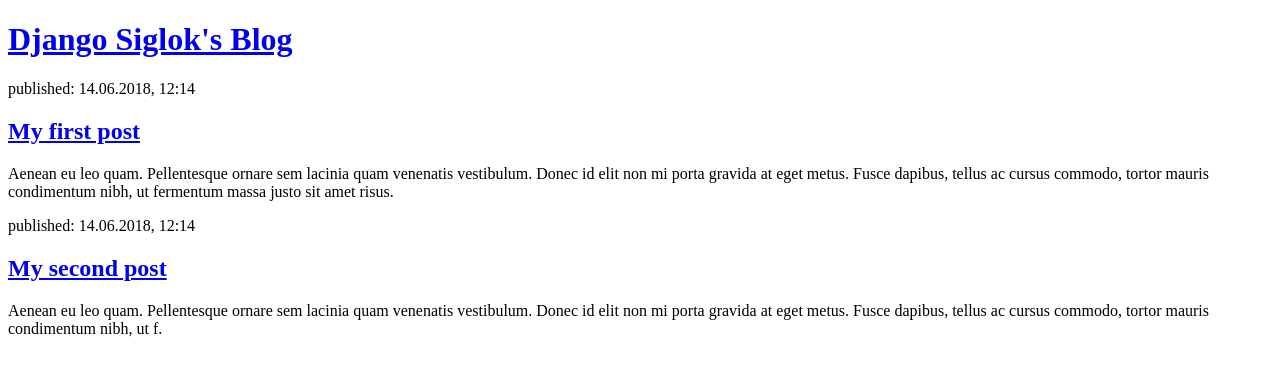
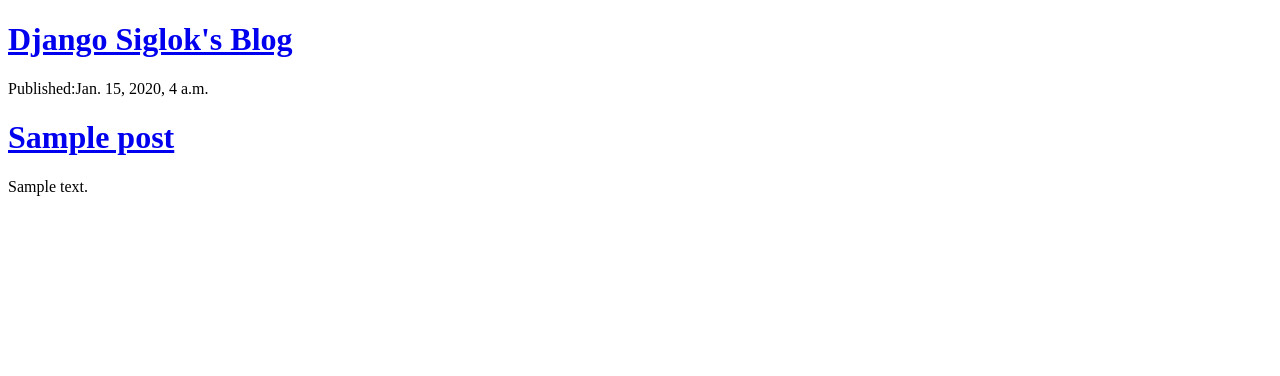
Before and after one commit to siglok/my-first-blog, a Django app: template blog/templates/blog/post_list.html in a window 1280 px wide. Shown: the top 376 px of the page. Run offline with Django 3.2, Linux system fonts and the light colour scheme; the template is opened without the code that fills it: values that come from a table or form of the project are taken from there, others are empty; tables that the repository leaves empty hold one stand-in row (values such as "Sample post").

Commit message:
modificamos los tamplate para el display de post en la base de datos

```diff
--- a/blog/templates/blog/post_list.html
+++ b/blog/templates/blog/post_list.html
@@ -9,16 +9,19 @@
 	    	<h1><a href="#">Django Siglok's Blog</a></h1>
 	   </div>
 
+
+		{%for post in posts%}
 	    <div>
-	    	<p>published: 14.06.2018, 12:14</p>
-	    	<h2><a href="#">My first post</a></h2>
-	    	<p>Aenean eu leo quam. Pellentesque ornare sem lacinia quam venenatis vestibulum. Donec id elit non mi porta gravida at eget metus. Fusce dapibus, tellus ac cursus commodo, tortor mauris condimentum nibh, ut fermentum massa justo sit amet risus.</p>
+	    	<!-- llamar una variable de django doble {} -->
+	    	<p>Published:{{post.published_date}}</p>
+	    	<h1><a href="#">{{post.title}}</a></h1>
+			<p>{{post.text|linebreaksbr}}</p> <!-- linebreak cada salto de linea lo convierte en parrafo -->
 	    </div>
+	    {%endfor%}
+
 
 	    <div>
-	    	<p>published: 14.06.2018, 12:14</p>
-	    	<h2><a href="#">My second post</a></h2>
-	    	<p>Aenean eu leo quam. Pellentesque ornare sem lacinia quam venenatis vestibulum. Donec id elit non mi porta gravida at eget metus. Fusce dapibus, tellus ac cursus commodo, tortor mauris condimentum nibh, ut f.</p>
+
 	    </div>
 	</body>
 </html>
```
Also changed, not shown: blog/views.py (+19 -1 lines).
